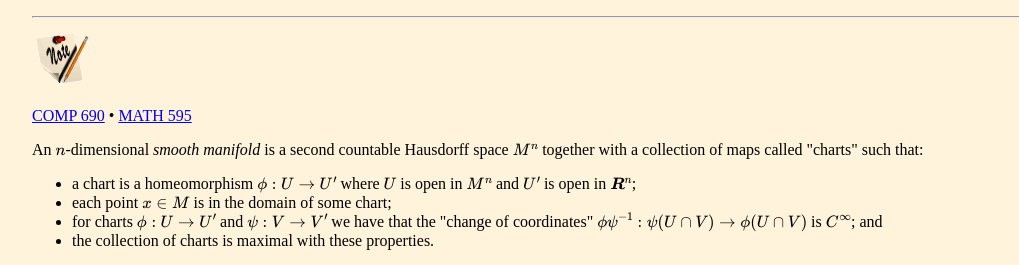
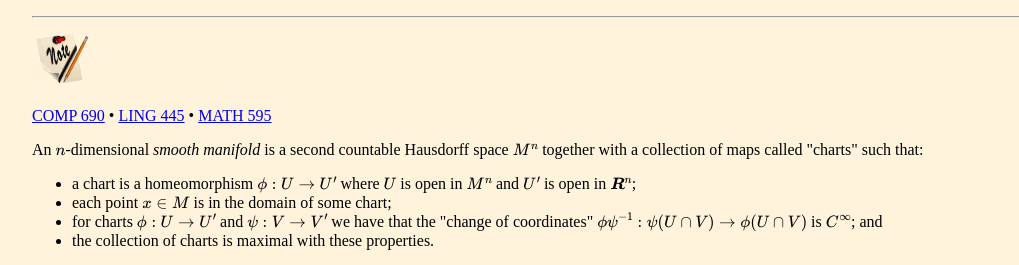
Before and after one commit to marcelgoh/marcelgoh.github.io, a Jekyll site: the page home/index.html, which Jekyll copies as it is, in a window 1280 px wide and 1400 px high. Shown: the part 264-529 px from the top of the window, without its empty margins (48-1067 px from the left). Built offline with Jekyll 4.4.1, drawn with Linux system fonts in a browser that asks for light colours; formulas are drawn with MathJax 3; a script that is not in the unit is left out.

Commit message:
Ling links

```diff
--- a/home/index.html
+++ b/home/index.html
@@ -84,6 +84,7 @@ body {
 
 <p>
     <a href="http://luc.devroye.org/690.html">COMP 690</a>
+    &bull; <a href="https://foundations-computational-linguistics.github.io">LING 445</a>
     &bull; <a href="http://www.math.mcgill.ca/jaksic/MATH595-2020.html">MATH 595</a>
 </p>
 <p>
```
Also changed, not shown: other parts of home/index.html (+1 -0 lines).
